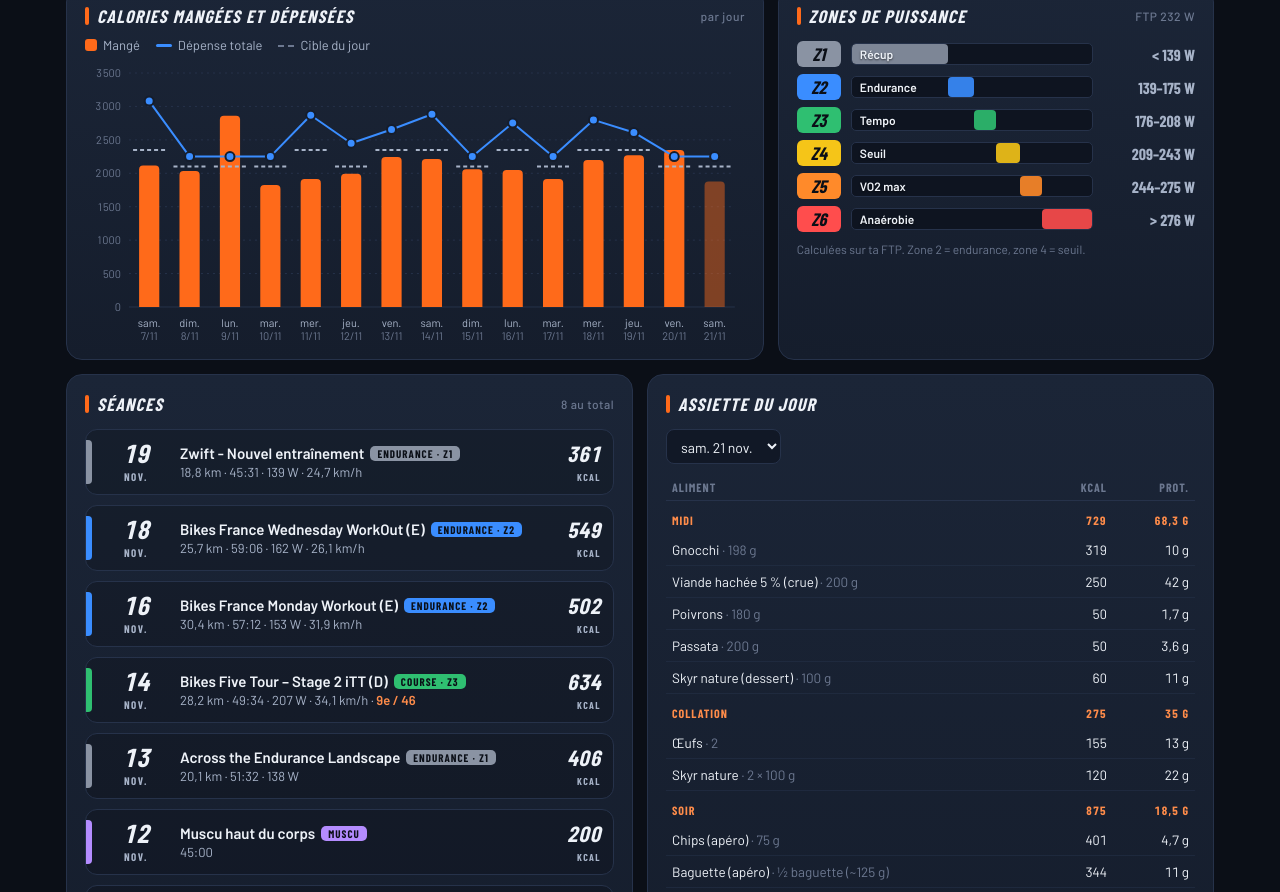
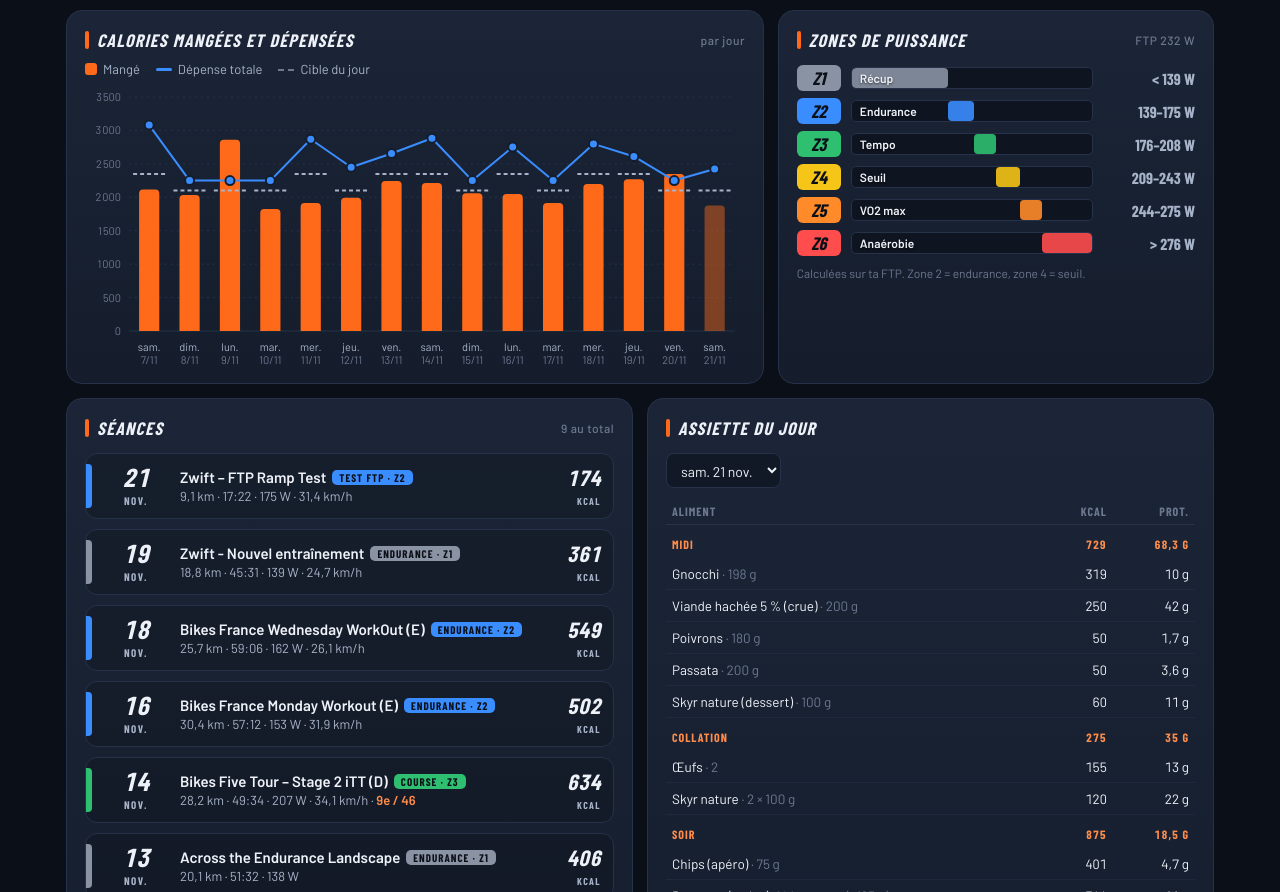
Before and after one commit to rossijarod8-creator/tableaueffort, a plain HTML site: page index.html in a window 1280 px wide. Shown: the part 694-1586 px from the top of the page. Drawn offline with nearby package versions, Linux system fonts and the light colour scheme; a web font is replaced by a local one.

Commit message:
Séance 21/11 : Zwift FTP Ramp Test, FTP 232 W
Co-Authored-By: Claude Sonnet 5.5 <noreply@anthropic.com>
Claude-Session: https://claude.ai/code/session_01Xe2mLGGJxHAYYVC6KJvrh9

```diff
--- a/data.js
+++ b/data.js
@@ -1,5 +1,5 @@
 window.DATA = {
- "maj": "21/11/2026 20:33",
+ "maj": "21/11/2026 20:35",
  "profil": {
   "nom": "Jarod",
   "ftp": 232,
@@ -172,9 +172,9 @@ window.DATA = {
    "mange": 1879,
    "prot": 121.8,
    "base": 2250,
-   "sport": 0,
-   "depense": 2250,
-   "deficit": 371,
+   "sport": 174,
+   "depense": 2424,
+   "deficit": 545,
    "cible": 2100
   }
  ],
@@ -1850,6 +1850,22 @@ window.DATA = {
    "zone": 2,
    "note": "Ocean Lava Cliffside Loop (Watopia), sortie zone 2",
    "records": []
+  },
+  {
+   "date": "2026-11-21",
+   "titre": "Zwift – FTP Ramp Test",
+   "type": "test",
+   "km": 9.08,
+   "duree": "0:17:22",
+   "watts": 175,
+   "vitesse": 31.4,
+   "denivele": 40,
+   "kcal": 174,
+   "note": "Volcano Circuit CCW (Watopia) · nouvelle FTP : 232 W",
+   "records": [
+    "3e meilleure puissance sur 15 min",
+    "Record 5 min (90 j)"
+   ]
   }
  ],
  "recettes": [
--- a/index.html
+++ b/index.html
@@ -311,7 +311,7 @@ document.getElementById('chips').innerHTML = `
 /* Dernière activité (avec historique) */
 (function(){
   const list = [...D.seances].sort((a,b)=>a.date<b.date?-1:a.date>b.date?1:0).reverse();
-  const typeLbl = {course:'Course', seuil:'Séance au seuil', endurance:'Endurance', muscu:'Muscu'};
+  const typeLbl = {course:'Course', seuil:'Séance au seuil', endurance:'Endurance', muscu:'Muscu', test:'Test FTP'};
   const unit = (v,u)=>`${v}<small style="font-size:14px;font-style:normal"> ${u}</small>`;
   const panel = document.getElementById('racePanel');
   function render(k){
@@ -436,7 +436,7 @@ drawChart(); addEventListener('resize', drawChart);
 (function(){
   const list = [...D.seances].reverse();
   document.getElementById('sessSub').textContent = list.length+' au total';
-  const typeLbl = {course:'Course', seuil:'Seuil', endurance:'Endurance', muscu:'Muscu'};
+  const typeLbl = {course:'Course', seuil:'Seuil', endurance:'Endurance', muscu:'Muscu', test:'Test FTP'};
   document.getElementById('sessions').innerHTML = list.map(s=>{
     const z = s.watts? zoneOf(s.watts) : (s.zone||0);
     const col = s.type==='muscu' ? '#b48cff' : (ZC[z]||'var(--accent)');
```
